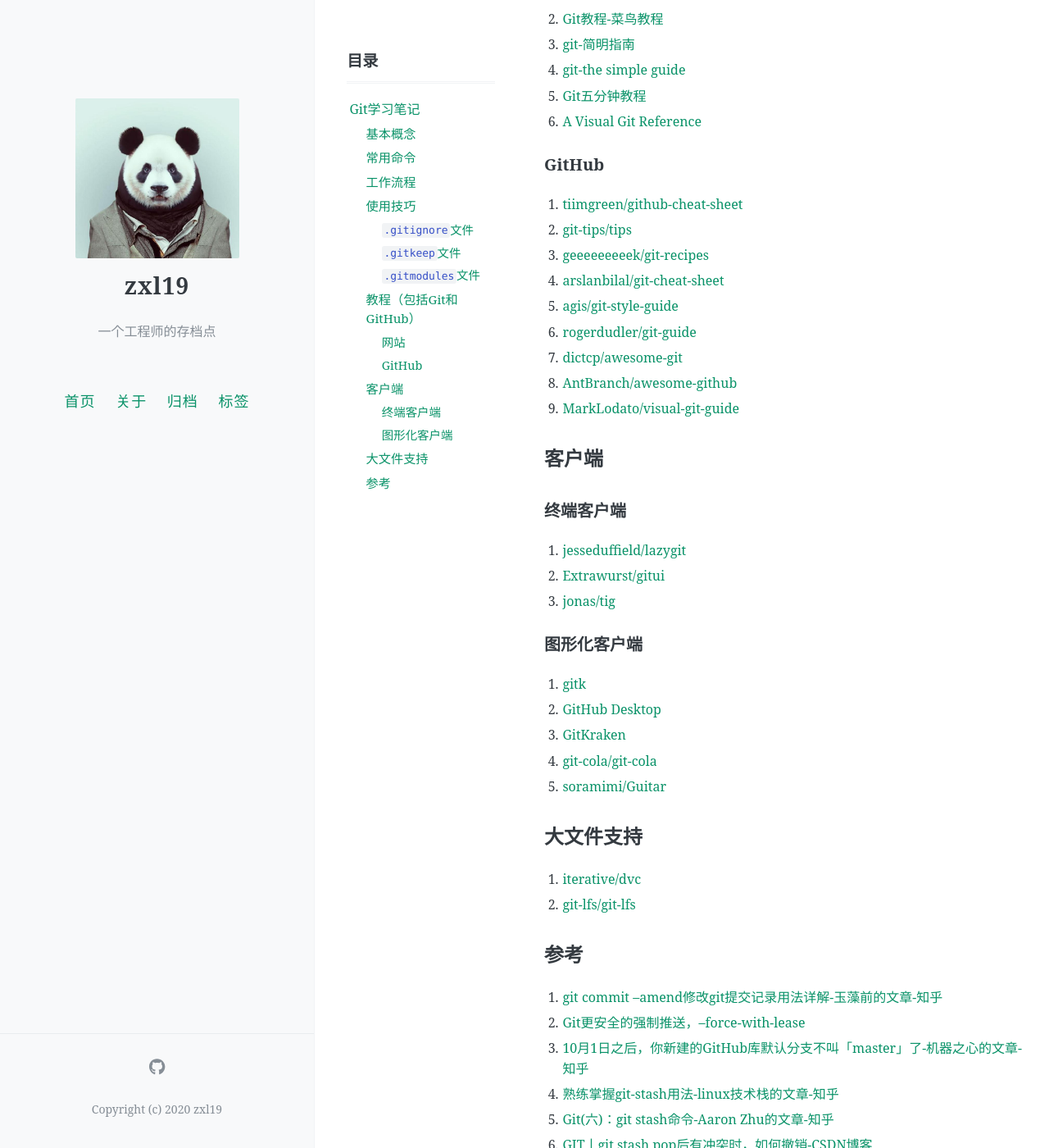
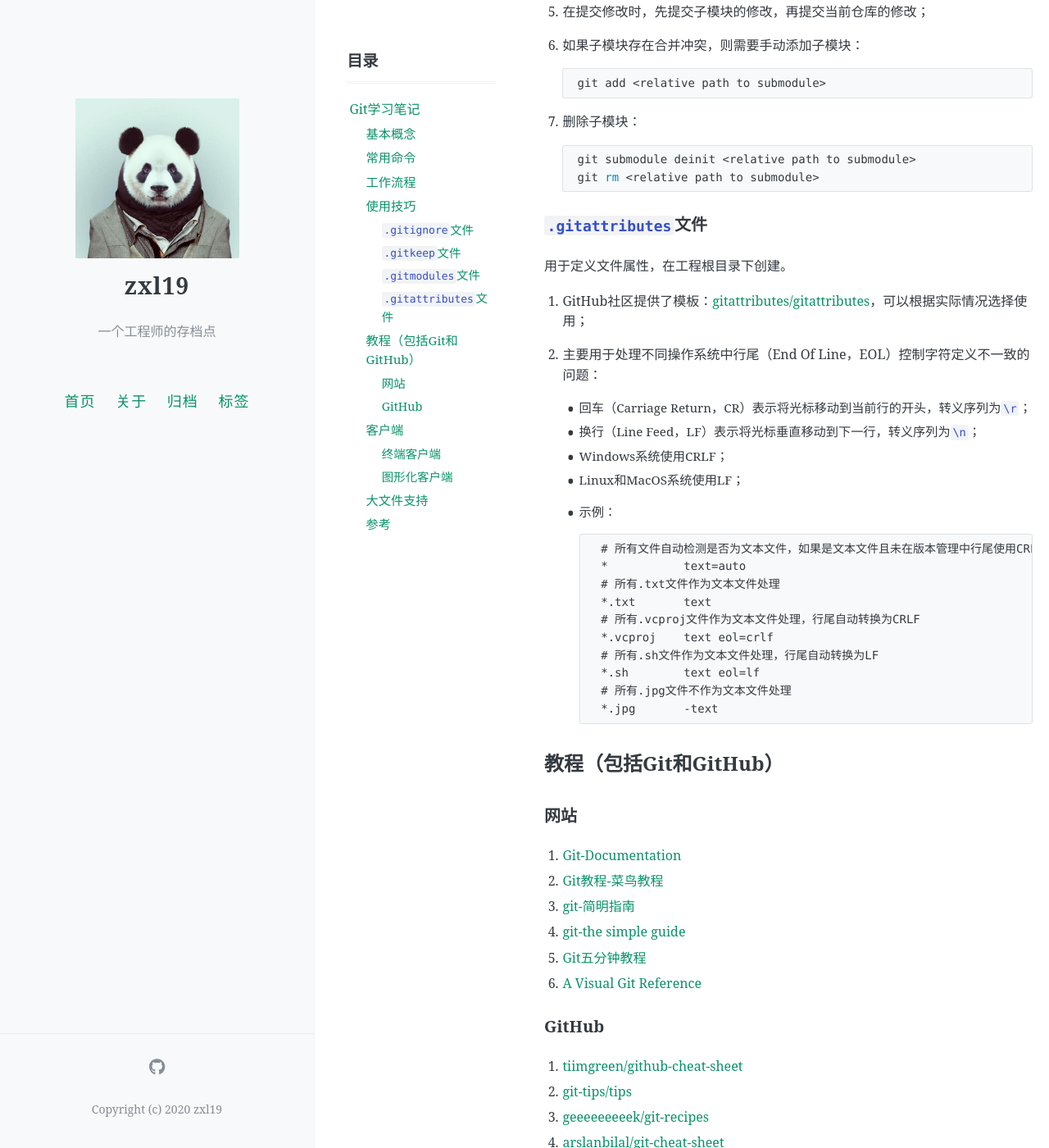
Before and after one commit to zxl19/zxl19.github.io, a Jekyll site: the page built from _posts/2021-08-14-git-note.md, in a window 1280 px wide and 1400 px high, scrolled down 7728 px. Shown: the whole window at 82% size. Built offline with Jekyll 4.4.1, drawn with Linux system fonts in a browser that asks for light colours; comment, search, counter and statistics services are not loaded; some of the changed text lies outside the part shown.

Commit message:
Update Posts modified:   _posts/2020-06-03-vscode-setup.md modified:   _posts/2021-08-14-git-note.md new file:   _posts/TODO-semantic-versioning.md

````diff
--- a/_posts/2021-08-14-git-note.md
+++ b/_posts/2021-08-14-git-note.md
@@ -15,7 +15,7 @@ pinned: false
 
 ## 基本概念
 
-1. **工作目录**：持有实际文件；
+1. **工作目录/工作区**：持有实际文件；
 2. **暂存区（Index）**：缓存区域，临时保存改动；
 3. **HEAD**：指向最后一次提交的结果；
 
@@ -322,9 +322,31 @@ pinned: false
 
 ### `.gitignore`文件
 
-用于说明哪些文件或文件夹不需要被添加到版本管理中，在工作区的根目录下创建。
+用于说明哪些文件或文件夹不需要被添加到版本管理中，在工程根目录下创建。
 
-GitHub官方提供了模板：[github/gitignore](https://github.com/github/gitignore)，可根据实际情况选择使用。
+1. GitHub官方提供了模板：[github/gitignore](https://github.com/github/gitignore)，可以根据实际情况选择使用；
+2. 如果相关文件或文件夹已被添加到版本管理中，则`.gitignore`文件无效，需要先从暂存区中删除：
+
+    ```shell
+    # 删除单个文件
+    git rm --cached <filename>
+    # 删除所有文件
+    git rm -r --cached .
+    ```
+
+3. 如果相关文件或文件夹被`.gitignore`文件忽略：
+
+    - 可以强制添加：
+
+        ```shell
+        git add -f <filename>
+        ```
+
+    - 可以查看被忽略的原因：
+
+        ```shell
+        git check-ignore -v <filename>
+        ```
 
 ### `.gitkeep`文件
 
@@ -366,10 +388,10 @@ git add -f ./log/.gitkeep
     - 方法一：
 
         ```shell
-        # 初始化本地配置文件,向`.git/config`文件中写入子模块信息
-        # 可以修改`.git/config`文件中的子模块URL地址
+        # 初始化本地配置文件,向.git/config文件中写入子模块信息
+        # 可以修改.git/config文件中的子模块URL地址
         git submodule init
-        # 按照`.git/config`文件中的子模块信息检出子模块
+        # 按照.git/config文件中的子模块信息检出子模块
         git submodule update
         ```
 
@@ -408,6 +430,32 @@ git add -f ./log/.gitkeep
     git submodule deinit <relative path to submodule>
     git rm <relative path to submodule>
     ```
+
+### `.gitattributes`文件
+
+用于定义文件属性，在工程根目录下创建。
+
+1. GitHub社区提供了模板：[gitattributes/gitattributes](https://github.com/gitattributes/gitattributes)，可以根据实际情况选择使用；
+2. 主要用于处理不同操作系统中行尾（End Of Line，EOL）控制字符定义不一致的问题：
+
+    - 回车（Carriage Return，CR）表示将光标移动到当前行的开头，转义序列为`\r`；
+    - 换行（Line Feed，LF）表示将光标垂直移动到下一行，转义序列为`\n`；
+    - Windows系统使用CRLF；
+    - Linux和MacOS系统使用LF；
+    - 示例：
+
+        ```text
+        # 所有文件自动检测是否为文本文件，如果是文本文件且未在版本管理中行尾使用CRLF，行尾自动转换为LF
+        *           text=auto
+        # 所有.txt文件作为文本文件处理
+        *.txt       text
+        # 所有.vcproj文件作为文本文件处理，行尾自动转换为CRLF
+        *.vcproj    text eol=crlf
+        # 所有.sh文件作为文本文件处理，行尾自动转换为LF
+        *.sh        text eol=lf
+        # 所有.jpg文件不作为文本文件处理
+        *.jpg       -text
+        ```
 
 ## 教程（包括Git和GitHub）
 
@@ -486,7 +534,15 @@ git add -f ./log/.gitkeep
 29. [Git clone --recursive-博客园](https://www.cnblogs.com/love-zf/p/13192734.html)
 30. [解决子模块的合并冲突-博客园](https://www.cnblogs.com/mrlonely2018/p/15719250.html)
 31. [删除子模块-Stack Overflow](https://stackoverflow.com/questions/1260748/how-do-i-remove-a-submodule)
-32. [Git-GUI Clients](https://git-scm.com/downloads/guis)
-33. [12个优秀GUI Git客户端，程序员必备！-民工哥的文章-知乎](https://zhuanlan.zhihu.com/p/272507232)
-34. [推荐几款好用的Git图形化客户端-掘金](https://juejin.cn/post/7143527263240192031)
-35. [详解Git大文件存储（Git LFS）-腾讯技术工程的文章-知乎](https://zhuanlan.zhihu.com/p/146683392)
+32. [.gitattributes作用详细讲解（git大佬必会技能)-CSDN博客](https://blog.csdn.net/qq_35425070/article/details/106883833)
+33. [什么是.gitattributes文件中的text=auto的目的-极客教程](https://geek-docs.com/git/git-questions/1514_git_what_is_the_purpose_of_textauto_in_gitattributes_file.html)
+34. [.gitattributes正确使用姿势-掘金](https://juejin.cn/post/7084885453920272398)
+35. [什么是.gitattributes？-LinuxSuRen的文章-知乎](https://zhuanlan.zhihu.com/p/108266134)
+36. [Newline-Wikipedia](https://en.wikipedia.org/wiki/Newline)
+37. [What is the difference between a "line feed" and a "carriage return"?-Stack Overflow](https://stackoverflow.com/questions/12747722/what-is-the-difference-between-a-line-feed-and-a-carriage-return)
+38. [CRLF和LF的差异-不知味之味的文章-知乎](https://zhuanlan.zhihu.com/p/380574688)
+39. [转义字符和控制字符有什么区别？-邱昊宇的回答-知乎](https://www.zhihu.com/question/476547117/answer/2034024723)
+40. [Git-GUI Clients](https://git-scm.com/downloads/guis)
+41. [12个优秀GUI Git客户端，程序员必备！-民工哥的文章-知乎](https://zhuanlan.zhihu.com/p/272507232)
+42. [推荐几款好用的Git图形化客户端-掘金](https://juejin.cn/post/7143527263240192031)
+43. [详解Git大文件存储（Git LFS）-腾讯技术工程的文章-知乎](https://zhuanlan.zhihu.com/p/146683392)
````
Also changed, not shown: _posts/2020-06-03-vscode-setup.md (+7 -0 lines), _posts/TODO-semantic-versioning.md (added, +18 -0 lines).
